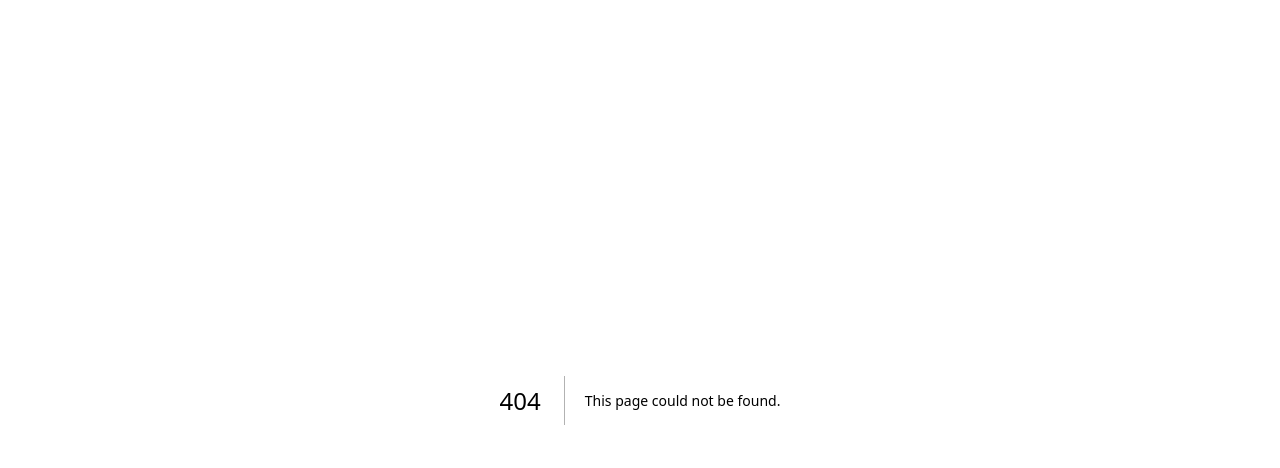
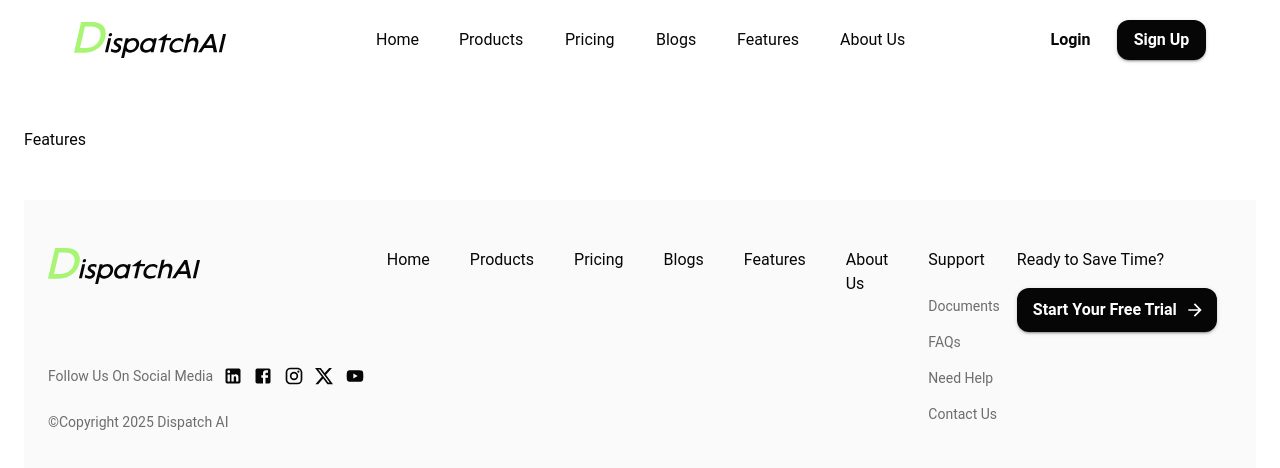
Before and after one commit to Dispatch-AI-com/frontend, a Next.js app: page /features in a window 1280 px wide. Before the commit this address had no page. Shown: the top 468 px of the page. Built offline with nearby package versions, Linux system fonts and the light colour scheme.

Commit message:
Created features page layout

```diff
--- /dev/null
+++ b/src/app/features/components/FeaturesSection.tsx
@@ -0,0 +1,7 @@
+export default function HeroSection() {
+    return (
+      <>
+          <p>Features</p>
+      </>
+    );
+  }
--- /dev/null
+++ b/src/app/features/layout.tsx
@@ -0,0 +1,13 @@
+import FeaturesLayout from "@/components/layout/features-layout";
+
+export default function RootLayout({
+  children,
+}: Readonly<{
+  children: React.ReactNode;
+}>) {
+  return (
+    <FeaturesLayout>
+        {children}
+    </FeaturesLayout>
+  );
+}
--- /dev/null
+++ b/src/app/features/page.tsx
@@ -0,0 +1,10 @@
+
+import FeaturesSection from "@/app/features/components/FeaturesSection";
+
+export default function Landing() {
+  return (
+    <>
+      <FeaturesSection />
+    </>
+  );
+}
--- /dev/null
+++ b/src/components/layout/features-layout/index.tsx
@@ -0,0 +1,25 @@
+import { Container } from '@mui/material';
+import Navbar from "../main-layout/Navbar"
+import Footer from "../main-layout/Footer"
+
+export default function MainLayout({
+    children,
+  }: Readonly<{
+    children: React.ReactNode;
+  }>) {
+    return (
+        <>
+            <Container maxWidth="xl">
+              <Navbar />
+            </Container>
+
+            <Container maxWidth="xl" sx={{py: 4}} >
+                {children}
+            </Container>
+
+            <Container maxWidth="xl">
+                <Footer />
+            </Container>
+        </>
+    );
+}
```
